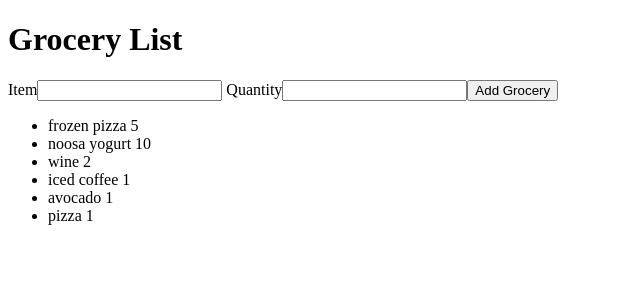
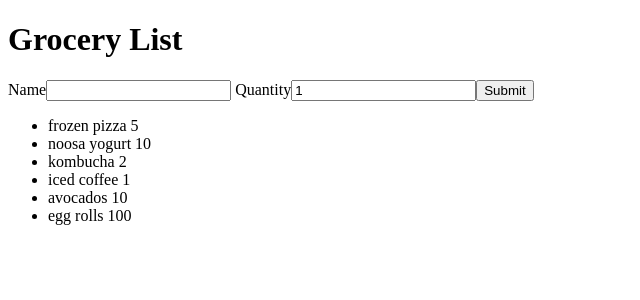
Before and after one commit to docusignhackathon/Main, a React app: page / in a window 1280 px wide. Shown: the top 300 px of the page, without its empty margins (0-640 px from the left). Built offline with nearby package versions, Linux system fonts and the light colour scheme; the HTML template or start-up script is replaced by a standard one.

Commit message:
add grocery list and form

```diff
--- a/client/src/components/App.jsx
+++ b/client/src/components/App.jsx
@@ -1,6 +1,11 @@
 import React, { Component } from 'react';
 
+import Form from './Form.jsx';
+import GroceryList from './GroceryList.jsx';
+
 import groceries from './../../../dummyData.js';
+
+let id = 7;
 
 class App extends Component {
   constructor(props) {
@@ -9,46 +14,21 @@ class App extends Component {
       groceries,
     };
 
+    this.addGrocery = this.addGrocery.bind(this);
+  }
+
+  addGrocery(grocery) {
+    grocery.id = id++;
+    this.setState({
+      groceries: this.state.groceries.concat(grocery),
+    });
   }
   render() {
     return (
       <div>
         <h1>Grocery List</h1>
-        <form>
-          <label> Item
-            <input name="item" value="" />
-          </label>
-          <label> Quantity
-            <input name="quantity" value="" />
-          </label>
-          <button>Add Grocery</button>
-        </form>
-        <ul className="groceries">
-          <li>
-            <span> frozen pizza </span>
-            <span> 5 </span>
-          </li>
-          <li>
-            <span> noosa yogurt </span>
-            <span> 10 </span>
-          </li>
-          <li>
-            <span> wine </span>
-            <span> 2 </span>
-          </li>
-          <li>
-            <span> iced coffee </span>
-            <span> 1 </span>
-          </li>
-          <li>
-            <span> avocado </span>
-            <span> 1 </span>
-          </li>
-          <li>
-            <span> pizza </span>
-            <span> 1 </span>
-          </li>
-        </ul>
+        <Form addGrocery={this.addGrocery}/>
+        <GroceryList groceries={this.state.groceries} />
       </div>);
   }
 }
--- /dev/null
+++ b/client/src/components/Form.jsx
@@ -0,0 +1,49 @@
+import React from 'react';
+
+class Form extends React.Component {
+  constructor(props) {
+    super(props);
+    this.state = {
+      name: '',
+      quantity: 1,
+    };
+
+    this.handleChange = this.handleChange.bind(this);
+    this.handleSubmit = this.handleSubmit.bind(this);
+  }
+  handleSubmit(event) {
+    event.preventDefault();
+    this.props.addGrocery(this.state);
+  }
+
+  handleChange(event) {
+    const newState = {};
+    newState[event.target.name] = event.target.value;
+    this.setState(newState);
+  }
+
+  render() {
+    return (
+      <form
+        onSubmit={this.handleSubmit}
+      >
+        <label> Name
+          <input
+            name="name"
+            value={this.state.name}
+            onChange={this.handleChange}
+          />
+        </label>
+        <label> Quantity
+          <input
+            name="quantity"
+            value={this.state.quantity}
+            onChange={this.handleChange}
+          />
+        </label>
+        <input type="submit" />
+      </form>);
+  }
+}
+
+export default Form;
--- /dev/null
+++ b/client/src/components/GroceryItem.jsx
@@ -0,0 +1,10 @@
+import React from 'react';
+
+const GroceryItem = (props) => (
+  <li>
+    <span> {props.grocery.name} </span>
+    <span> {props.grocery.quantity} </span>
+  </li>
+);
+
+export default GroceryItem;
--- /dev/null
+++ b/client/src/components/GroceryList.jsx
@@ -0,0 +1,15 @@
+import React from 'react';
+
+import GroceryItem from './GroceryItem.jsx';
+
+const GroceryList = (props) => {
+  return (
+    <ul className="groceries">
+      {props.groceries.map((grocery) => {
+        return <GroceryItem key={grocery.id} grocery={grocery} />;
+      })}
+    </ul>
+  );
+}
+
+export default GroceryList;
```
Also changed, not shown: 2 other files (tests, documents, lock files or other folders).
